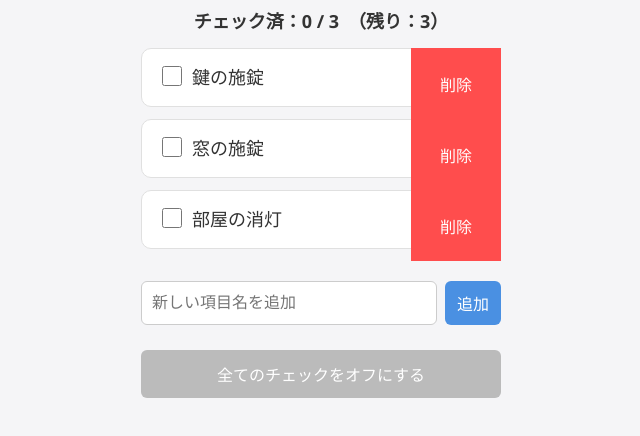
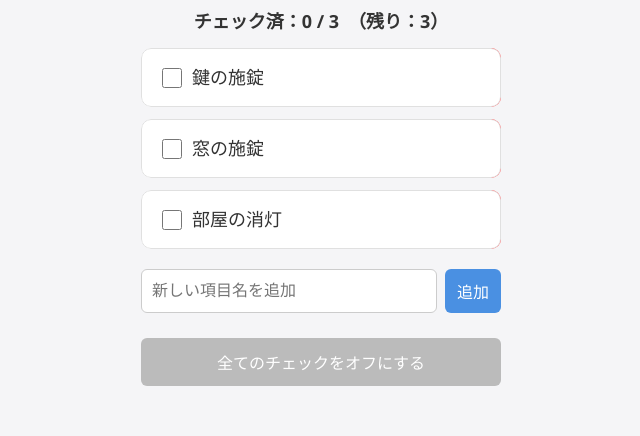
Before and after one commit to t-hayashiii/DailyCheck, a plain HTML site: page index.html in a window 1280 px wide. Shown: the part 74-510 px from the top of the page, without its empty margins (319-959 px from the left). Drawn offline with nearby package versions, Linux system fonts and the light colour scheme.

Commit message:
スワイプ削除アップデート

```diff
--- a/index.html
+++ b/index.html
@@ -34,23 +34,51 @@
         font-weight: 600;
     }
 
-    /* ---- 各項目カード ---- */
+    /* ------------------------
+       スワイプ削除 UI
+       ------------------------ */
     .item-wrapper {
         position: relative;
-        overflow: hidden; /* スワイプで中身がはみ出さないように */
+        overflow: hidden;
+        margin-bottom: 12px;
+        border-radius: 10px;
     }
 
+    /* 削除ボタンエリア（後ろに隠れている） */
+    .delete-area {
+        position: absolute;
+        right: 0;
+        top: 0;
+        bottom: 0;
+        width: 90px;
+        background: #ff4d4d;
+        display: flex;
+        justify-content: center;
+        align-items: center;
+        z-index: 1; /* item より下 */
+    }
+
+    .deleteBtn {
+        background: transparent;
+        border: none;
+        color: #fff;
+        font-size: 16px;
+        cursor: pointer;
+    }
+
+    /* スワイプで動くメイン部分 */
     .item {
+        position: relative;
+        z-index: 2; /* delete-area より上 */
         display: grid;
         grid-template-columns: 34px 1fr;
         align-items: center;
         background: #fff;
         padding: 14px 16px;
-        margin-bottom: 12px;
-        border-radius: 10px;
         border: 1px solid #e0e0e0;
         transition: transform 0.2s ease;
         font-size: 18px;
+        border-radius: 10px;
     }
 
     .item.checked {
@@ -61,7 +89,6 @@
     .item input[type="checkbox"] {
         width: 20px;
         height: 20px;
-        margin-top: -1px;
     }
 
     .textBox {
@@ -74,22 +101,6 @@
         color: #666;
         font-size: 14px;
         margin-top: 3px;
-    }
-
-    /* 削除ボタン（スワイプで表示） */
-    .deleteBtn {
-        position: absolute;
-        right: 0;
-        top: 0;
-        width: 90px;
-        height: 100%;
-        background: #ff4d4d;
-        color: white;
-        border: none;
-        font-size: 16px;
-        display: flex;
-        justify-content: center;
-        align-items: center;
     }
 
     /* 新規追加エリア */
@@ -117,7 +128,7 @@
         font-size: 16px;
     }
 
-    /* 全チェック解除ボタン */
+    /* 全チェック解除 */
     #clearAllBtn {
         width: 100%;
         margin-top: 25px;
@@ -130,6 +141,7 @@
         font-size: 16px;
     }
 
+    /* 並び替えドラッグ中の透明化 */
     .drag-ghost {
         opacity: 0.4;
     }
@@ -160,7 +172,9 @@
         { name: "部屋の消灯", checked: false, timestamp: "" }
     ];
 
-    /* ========= 基本処理 ========== */
+    /* -------------------
+       データ操作
+       ------------------- */
     function loadItems() {
         const saved = localStorage.getItem(storageKey);
         return saved ? JSON.parse(saved) : defaultItems;
@@ -172,37 +186,52 @@
 
     function getNowText() {
         const now = new Date();
-        const youbi = ["日", "月", "火", "水", "木", "金", "土"][now.getDay()];
+        const youbi = ["日","月","火","水","木","金","土"][now.getDay()];
         return `${now.getFullYear()}-${String(now.getMonth()+1).padStart(2,"0")}-${String(now.getDate()).padStart(2,"0")} (${youbi}) `
              + `${String(now.getHours()).padStart(2,"0")}:${String(now.getMinutes()).padStart(2,"0")}`;
     }
 
-    /* ========= カウンター更新 ========== */
+    /* -------------------
+       カウンター更新
+       ------------------- */
     function updateCounter() {
         const items = loadItems();
         const total = items.length;
         const done = items.filter(i => i.checked).length;
-        const remaining = total - done;
 
         document.getElementById("counter").textContent =
-            `チェック済：${done} / ${total}　（残り：${remaining}）`;
+            `チェック済：${done} / ${total}　（残り：${total - done}）`;
     }
 
-    /* ========= 描画処理 ========== */
+    /* -------------------
+       描画
+       ------------------- */
     function render() {
         const items = loadItems();
         const container = document.getElementById("items");
         container.innerHTML = "";
 
         items.forEach((item, idx) => {
-            const wrap = document.createElement("div");
-            wrap.className = "item-wrapper";
+            const wrapper = document.createElement("div");
+            wrapper.className = "item-wrapper";
 
+            /* 削除ボタン（後ろに隠す） */
+            const deleteArea = document.createElement("div");
+            deleteArea.className = "delete-area";
+
+            const delBtn = document.createElement("button");
+            delBtn.className = "deleteBtn";
+            delBtn.textContent = "削除";
+            delBtn.onclick = () => deleteItem(idx);
+
+            deleteArea.appendChild(delBtn);
+
+            /* メインアイテム */
             const div = document.createElement("div");
             div.className = "item";
             if (item.checked) div.classList.add("checked");
 
-            /* スワイプ用状態管理 */
+            /* -------- スワイプ処理 -------- */
             let startX = 0;
             let currentX = 0;
             let isDragging = false;
@@ -224,20 +253,21 @@
 
             div.addEventListener("touchend", () => {
                 isDragging = false;
+
                 if (currentX - startX < -60) {
-                    div.style.transform = `translateX(-90px)`;
+                    div.style.transform = "translateX(-90px)";
                 } else {
                     div.style.transform = "translateX(0)";
                 }
             });
 
-            /* checkbox */
+            /* チェックボックス */
             const cb = document.createElement("input");
             cb.type = "checkbox";
             cb.checked = item.checked;
             cb.onchange = () => toggleCheck(idx);
 
-            /* text area */
+            /* テキスト部分 */
             const textBox = document.createElement("div");
             textBox.className = "textBox";
 
@@ -251,25 +281,22 @@
             textBox.appendChild(label);
             textBox.appendChild(ts);
 
-            /* 削除ボタン */
-            const delBtn = document.createElement("button");
-            delBtn.className = "deleteBtn";
-            delBtn.textContent = "削除";
-            delBtn.onclick = () => deleteItem(idx);
-
+            /* 要素配置 */
             div.appendChild(cb);
             div.appendChild(textBox);
 
-            wrap.appendChild(delBtn);
-            wrap.appendChild(div);
+            wrapper.appendChild(deleteArea);
+            wrapper.appendChild(div);
 
-            container.appendChild(wrap);
+            container.appendChild(wrapper);
         });
 
         updateCounter();
     }
 
-    /* ========= 操作系 ========== */
+    /* -------------------
+       操作
+       ------------------- */
     function toggleCheck(index) {
         const items = loadItems();
         const item = items[index];
@@ -315,7 +342,9 @@
         initSortable();
     }
 
-    /* ========= 並び替え（スマホ対応版） ========== */
+    /* -------------------
+       並び替え（Sortable）
+       ------------------- */
     function initSortable() {
         const container = document.getElementById("items");
 
@@ -338,7 +367,9 @@
         });
     }
 
-    /* ========= 初期実行 ========== */
+    /* -------------------
+       初期実行
+       ------------------- */
     render();
     initSortable();
 </script>
```
